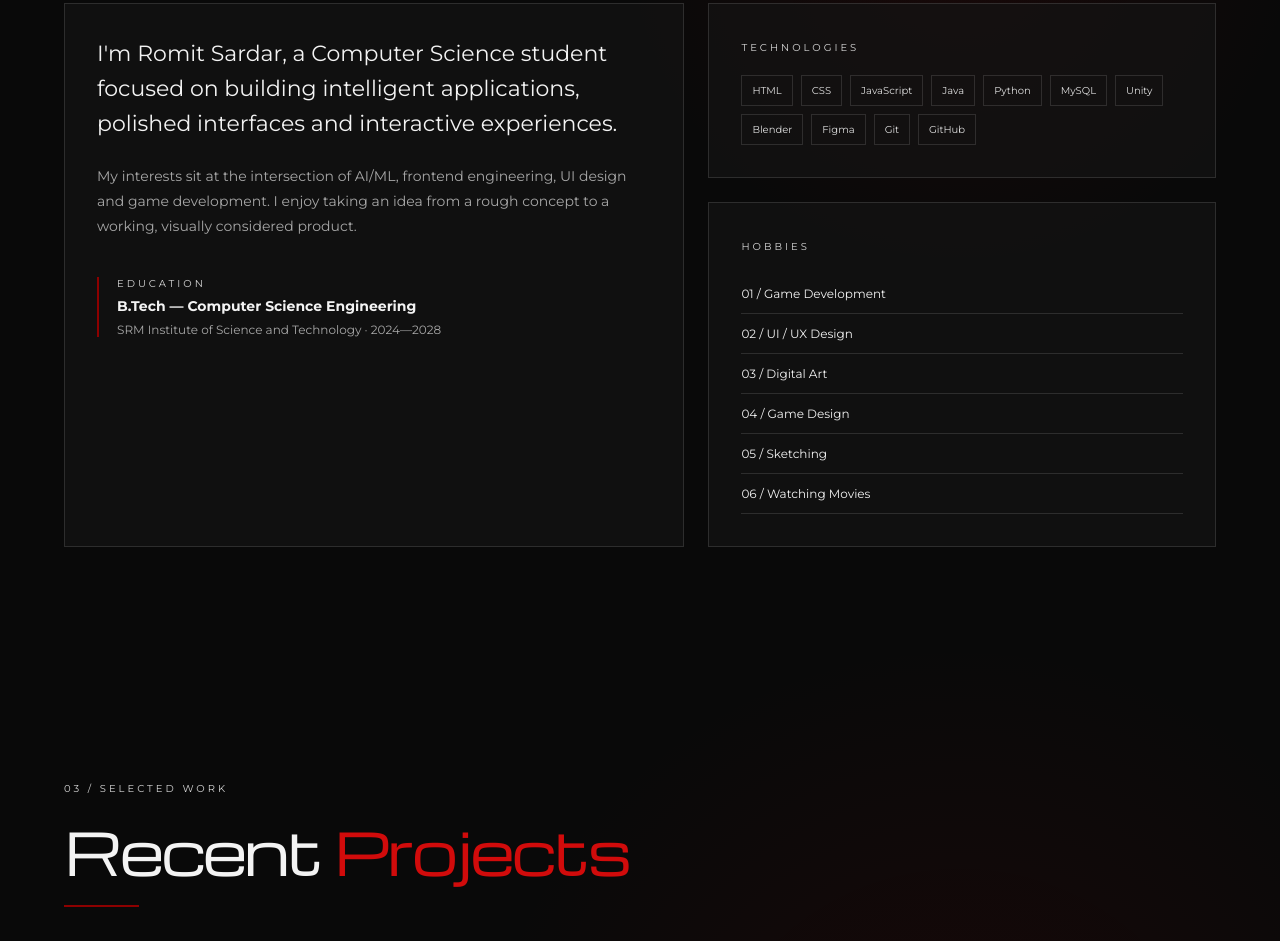
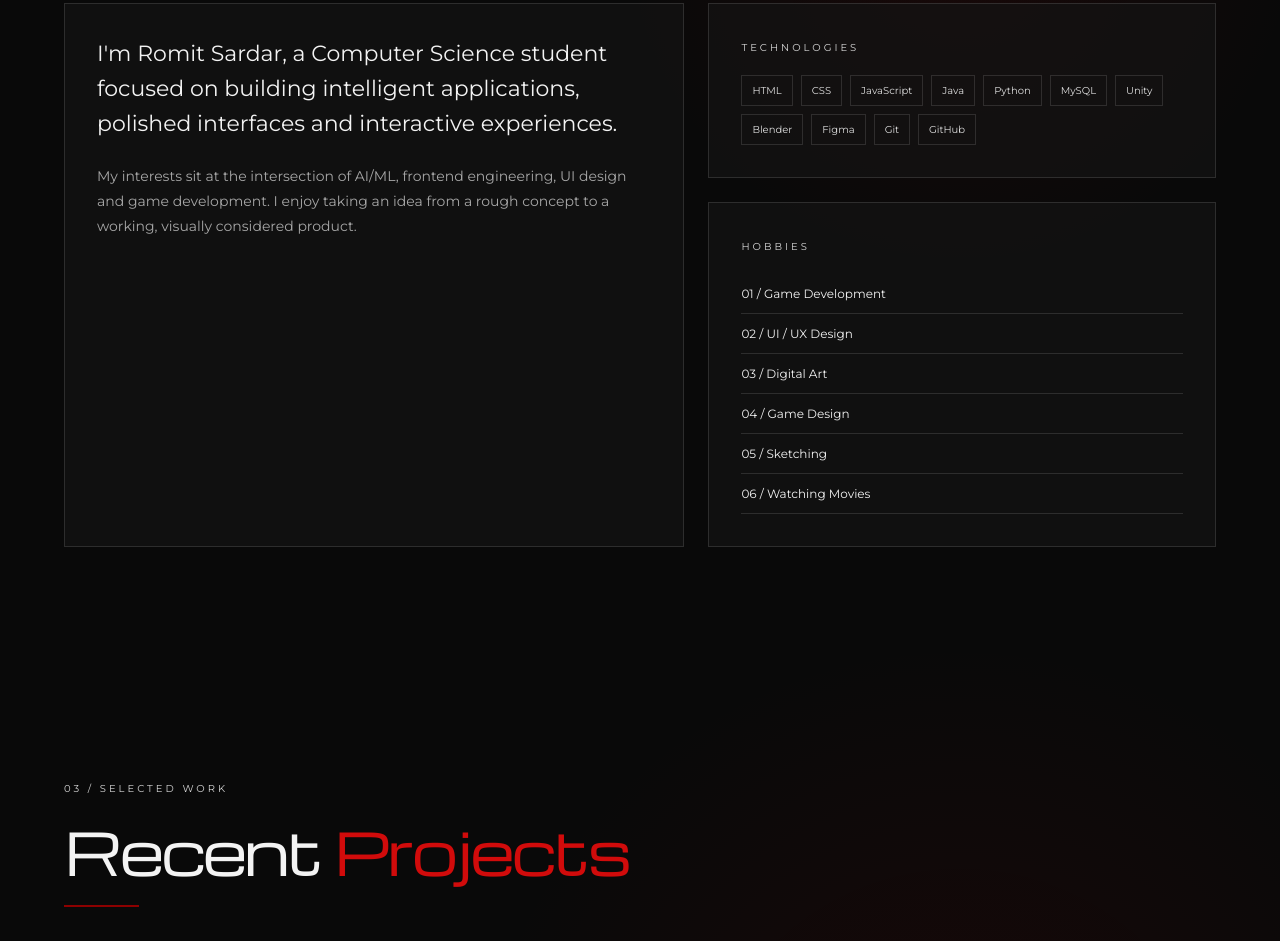
Before and after one commit to romit581/portfolio-website-2.0, a plain HTML site: page index.html in a window 1280 px wide. Shown: the part 1112-2053 px from the top of the page. Drawn offline with nearby package versions, Linux system fonts and the light colour scheme.

Commit message:
Update index.html

```diff
--- a/index.html
+++ b/index.html
@@ -56,11 +56,7 @@
           <article class="about-copy panel reveal">
             <p class="lead">I'm Romit Sardar, a Computer Science student focused on building intelligent applications, polished interfaces and interactive experiences.</p>
             <p>My interests sit at the intersection of AI/ML, frontend engineering, UI design and game development. I enjoy taking an idea from a rough concept to a working, visually considered product.</p>
-            <div class="education">
-              <span class="mini-label">EDUCATION</span>
-              <strong>B.Tech — Computer Science Engineering</strong>
-              <span>SRM Institute of Science and Technology · 2024—2028</span>
-            </div>
+
           </article>
           <div class="about-side">
             <article class="panel reveal">
```
